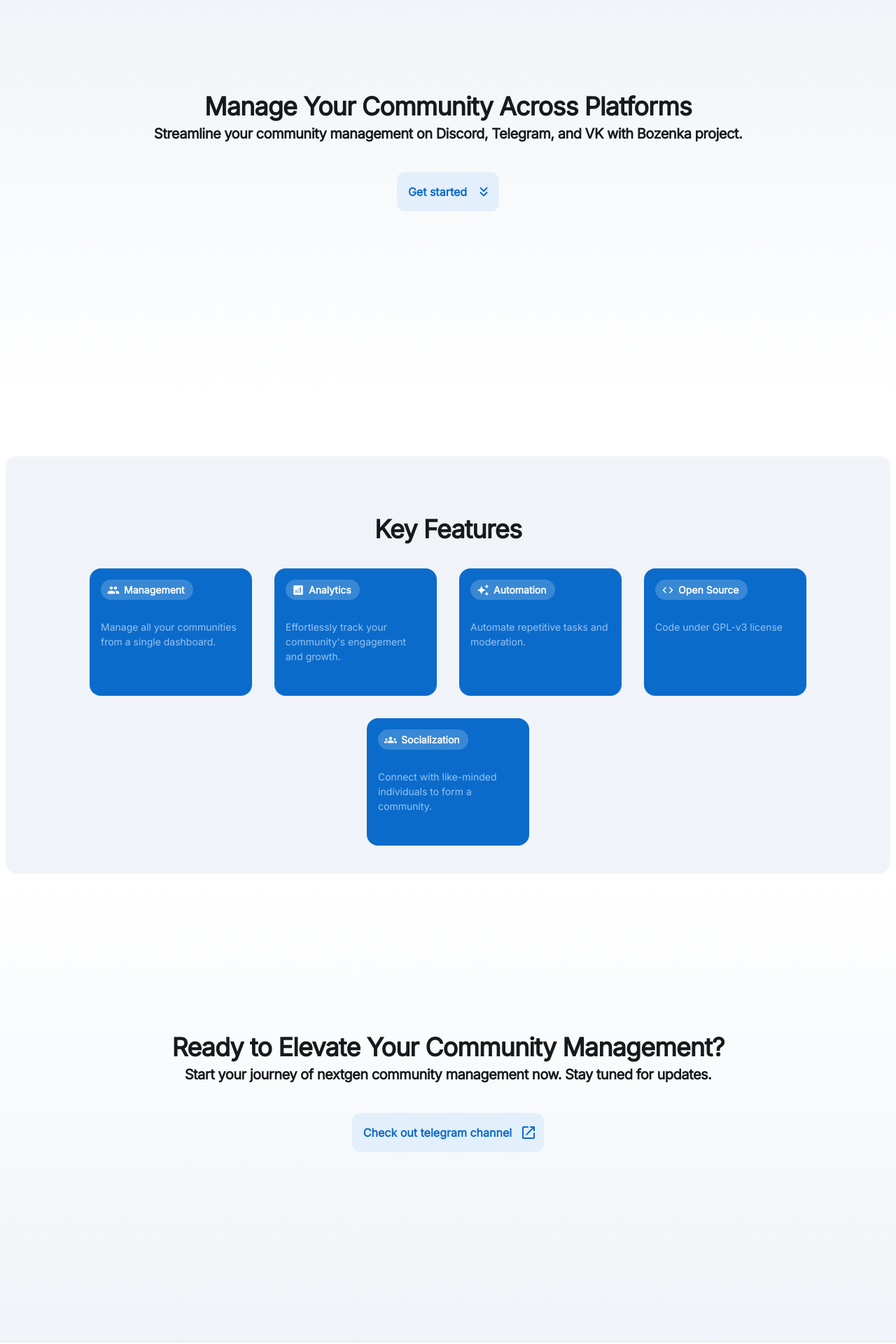
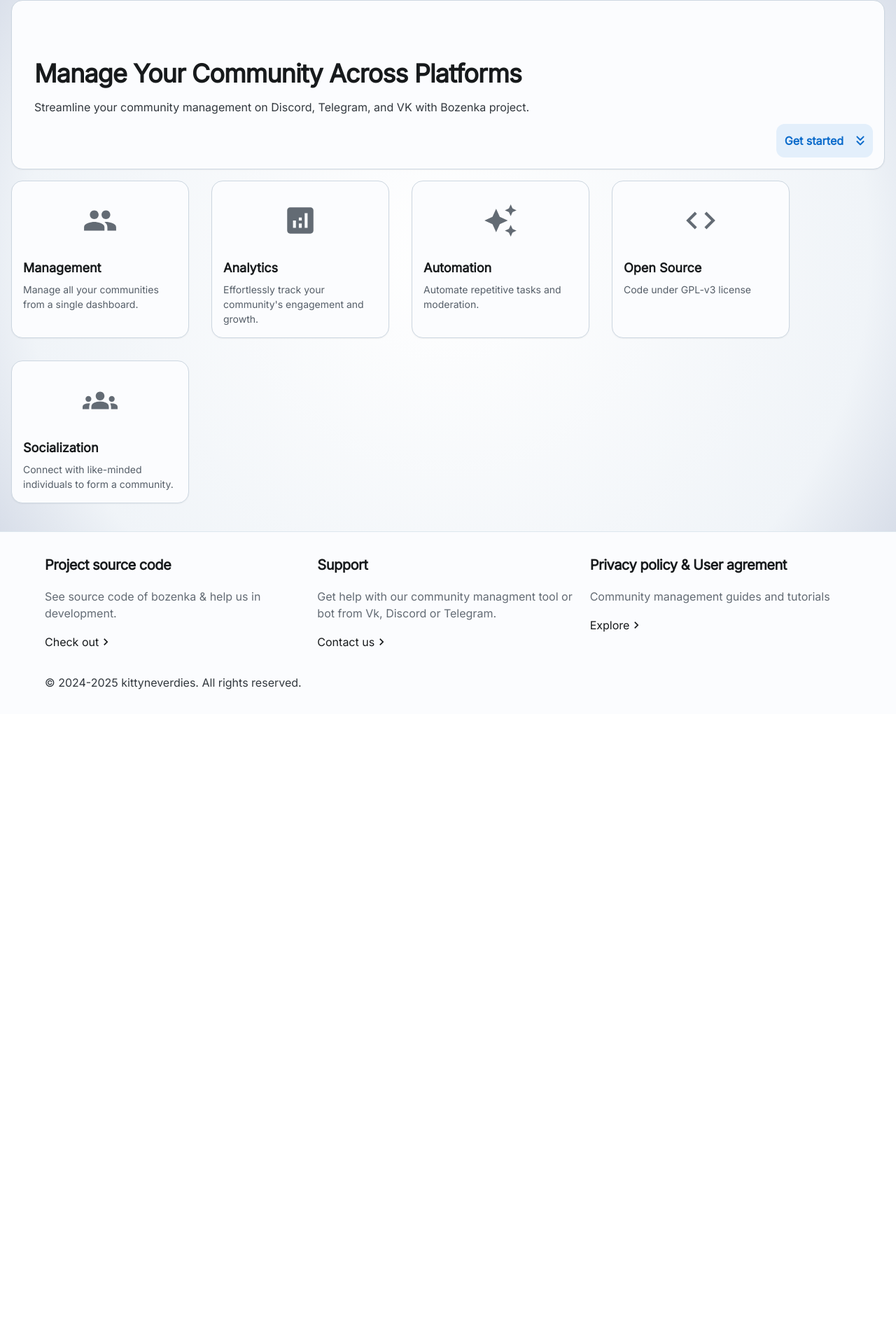
Before and after one commit to KittyNeverDies/Bozenka, a React (Vite) app in the folder bozenka-frontend/: page / in a window 1280 px wide. Shown: the part 109-2029 px from the top of the page at 70% size. After the commit the page ends 1129 px from the top, so only its background shows below. Built offline with nearby package versions, Linux system fonts and the light colour scheme.

Commit message:
feat: Better Homepage

```diff
--- a/bozenka-frontend/src/routes/Homepage.jsx
+++ b/bozenka-frontend/src/routes/Homepage.jsx
@@ -20,6 +20,7 @@
 import KeyboardDoubleArrowDownRoundedIcon from '@mui/icons-material/KeyboardDoubleArrowDownRounded';
 import OpenInNewRoundedIcon from '@mui/icons-material/OpenInNewRounded';
 import KeyboardArrowRightIcon from '@mui/icons-material/KeyboardArrowRight';
+import { Avatar } from '@mui/joy';
 
 
 /**
@@ -30,30 +31,28 @@
 * @returns {JSX.Element} - The rendered feature card.
 */
 function FeatureCard({ feature }){
+    /*
+    Card, what describes feature of bozenka
+    :)
+    */
     const {icon, name, description} = feature
     return (
-        <Card color='primary' invertedColors variant='solid' sx={{
-            width: 200,
-            height: 150,
+        <Card sx={{
+            width: 220,
             transition: 'transform 0.3s, box-shadow 0.3s',
             '&:hover': {
                 transform: 'scale(1.05)',
                 boxShadow: 'md',
             }
         }}>
-            <Chip
-                size="lg"
-                variant="soft"
-                startDecorator={icon}
-                sx={{ alignSelf: 'flex-start', borderRadius: 'xl', fontWeight: 'bold' }}
-            >
-                {name}
-            </Chip>
-            <Typography level='body-sm' sx={{
-                pt: 2,
-            }}>{description} </Typography>
+            <div>
+                <Box sx={{mb: 2, display: 'flex', justifyContent: 'center', alignItems: 'center', height: 80}}>
+                        {icon}
+                </Box>
 
-
+                <Typography level="title-lg" sx={{mb: 1}}>{name}</Typography>
+                <Typography level="body-sm" sx={{}}>{description}</Typography>
+            </div>
         </Card>
     );
 }
@@ -70,27 +69,27 @@
 
     const features = [
         {
-            icon: <GroupIcon />,
+            icon: <GroupIcon sx={{fontSize: 50}} />,
             name: "Management",
             description: "Manage all your communities from a single dashboard."
         },
         {
-            icon: <AnalyticsIcon  />,
+            icon: <AnalyticsIcon sx={{fontSize: 50}}   />,
             name: "Analytics",
             description: "Effortlessly track your community's engagement and growth."
         },
         {
-            icon: <AutoAwesomeIcon  />,
+            icon: <AutoAwesomeIcon sx={{fontSize: 50}}   />,
             name: "Automation",
             description: "Automate repetitive tasks and moderation."
         },
         {
-            icon: <CodeIcon  />,
+            icon: <CodeIcon sx={{fontSize: 50}}   />,
             name: "Open Source",
             description: "Code under GPL-v3 license"
         },
         {
-            icon: <GroupsIcon />,
+            icon: <GroupsIcon sx={{fontSize: 50}} />,
             name: "Socialization",
             description: "Connect with like-minded individuals to form a community."
         }
@@ -102,31 +101,39 @@
 
             {/* Main introduction page */}
             <Box sx={{
-                height: 500,
-                paddingTop: 10,
+                paddingTop: 2,
                 paddingBottom: 3,
                 backgroundImage: ({ palette }) =>
-                    `linear-gradient(to bottom, ${palette.background.level1}, ${palette.background.body})`,
-                mb: 10
-
+                    `radial-gradient(circle,  ${palette.background.body}, ${palette.background.level1} 80%, #d8dee9 100%)`,
             }}>
+                <Card sx={{
+                    borderColor: 'none',
+                    m: 2
+                }}>
                 <Typography level='h1' element="h1" sx={{
-                    textAlign: "center",
-                    paddingTop: 10,
+                    textAlign: "left",
+                    paddingTop: 8,
+                    paddingBottom: 0,
+                    my: 0,
+                    px: 2,
 
 
                 }}>
                     Manage Your Community Across Platforms
                 </Typography>
 
-                <Typography level='h4' sx={{
-                    textAlign: "center",
+                <Typography level='body-md' sx={{
+                    textAlign: "left",
+                    my: 0,
+                    paddingTop: 0,
+                    fontWeight: 'regular',
+                    px: 2
                 }}>Streamline your community management on Discord, Telegram, and VK with Bozenka project.
                 </Typography>
-                <Box textAlign="center" sx={{p:5}}>
+                <Box sx={{textAlign: 'right'}}>
                     <Button variant="soft" size="lg" sx={{
-                        justifyContent: "center",
-                        p: 2,
+                        justifyContent: "right",
+                        p: 1.5,
                         transition: 'transform 0.2s ease, background-color 0.2s ease',
                         border: '1px',
                         '&:hover': {
@@ -138,80 +145,21 @@
                             transform: 'scale(1.20)'
                         }
                     }} endDecorator={<KeyboardDoubleArrowDownRoundedIcon/>}
-                    onClick={scrollToFeatures}
                     >
                         Get started
                     </Button>
                 </Box>
-            </Box>
-
-            {/* Features section. */}
-            <Box sx={{
-                backgroundColor: 'background.level1',
-                pb: 5,
-                borderRadius: 'lg',
-                ml: 1,
-                mr: 1,
-            }}>
-            <Typography level='h1' ref={KeyFeatures} sx={{
-                textAlign: "center",
-                paddingTop: 10,
-                paddingBottom: 4
-            }}>
-                Key Features
-            </Typography>
-            <Box sx={{
+                </Card>
+                <Box sx={{
                 display: 'flex',
                 flexWrap: 'wrap',
-                gap: 4, justifyContent: 'center'
+                gap: 4,
+                m: 2
             }}>
                 {features.map((feature, index) => (
                 <FeatureCard key={index} feature={feature} />
                 ))}
             </Box>
-
-            </Box>
-            {/* Ending of the page */}
-            <Box sx={{
-                paddingTop: 18,
-                height: 500,
-
-                backgroundImage: ({ palette }) =>
-                    `linear-gradient(to bottom, ${palette.background.body}, ${palette.background.level1})`,
-                paddingBottom: 3,
-            }}>
-                <Typography level='h1' element="h1" sx={{
-                    textAlign: "center",
-                    paddingTop: 10,
-                }}>
-                   Ready to Elevate Your Community Management?
-                </Typography>
-
-                <Typography level='h4' sx={{
-                    textAlign: "center",
-                }}>
-                    Start your journey of nextgen community management now. Stay tuned for updates.
-                </Typography>
-                <Box textAlign="center" sx={{p:5}}>
-                    <Link to="https://t.me/bozodevelopment/">
-                    <Button variant="soft" size="lg" endDecorator={<OpenInNewRoundedIcon/>} sx={{
-                        justifyContent: "center",
-                        p: 2,
-
-                        transition: 'transform 0.2s ease, background-color 0.2s ease',
-                        '&:hover': {
-                            transform: 'scale(1.05)',
-                            bgcolor: 'primary.lightBg',
-                            borderRadius: '',
-                        },
-                        '&:active': {
-                            transform: 'scale(1.20)'
-                        }
-                    }}>
-                        Check out telegram channel
-                    </Button>
-                    </Link>
-                </Box>
             </Box>
         </>
     );
```
